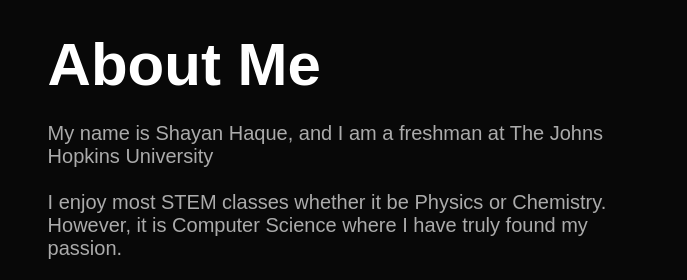
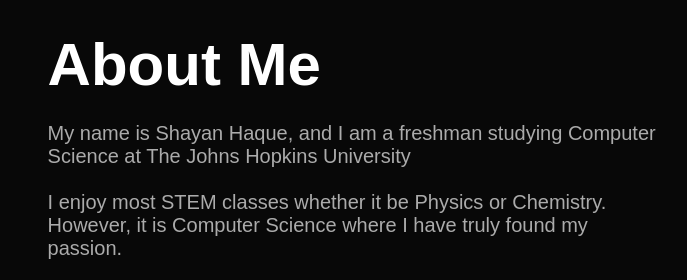
Before and after one commit to shaque-32/PersonalWebsite, a plain HTML site: page index.html in a window 1280 px wide. Shown: the part 860-1140 px from the top of the page, 490-1177 px from the left. Drawn offline with Linux system fonts and the light colour scheme.

Commit message:
Update index.html

```diff
--- a/index.html
+++ b/index.html
@@ -40,7 +40,7 @@
                 <div class = "about-col-2">
                     <h1 class = "sub-title"> About Me</h1>
                     <br>
-                    <p>My name is Shayan Haque, and I am a freshman at The Johns Hopkins University</p>
+                    <p>My name is Shayan Haque, and I am a freshman studying Computer Science at The Johns Hopkins University</p>
                     <br>
                     <p>I enjoy most STEM classes whether it be Physics or Chemistry. However, it is Computer Science where I have truly found my passion.</p>
                     <br>
```
